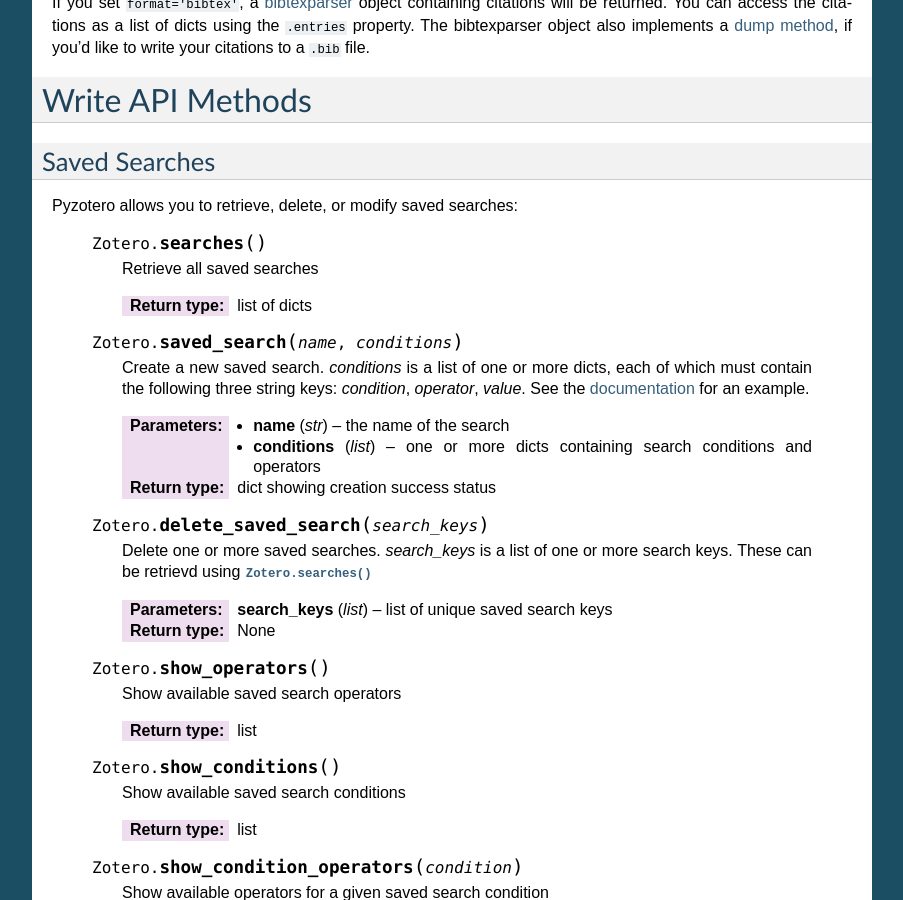
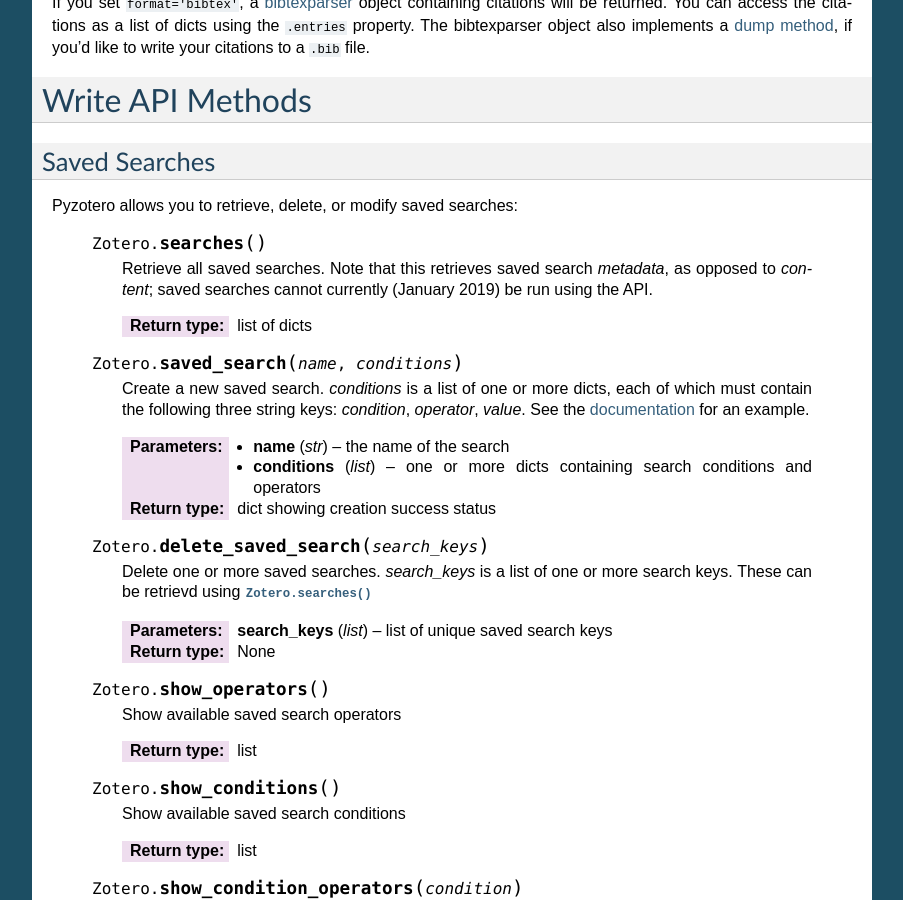
Before and after one commit to urschrei/pyzotero, a Sphinx documentation site: the page built from doc/index.rst, in a window 1280 px wide and 900 px high, scrolled down 12785 px. Shown: the whole window, without its empty margins (198-1101 px from the left). Built offline with Sphinx 7.4.7, drawn with Linux system fonts in a browser that asks for light colours; the version number could not be read and is left out.

Commit message:
Clarify saved search functionality
[ci skip]

```diff
--- a/doc/index.rst
+++ b/doc/index.rst
@@ -754,7 +754,7 @@
 
     .. py:method:: Zotero.searches()
 
-        Retrieve all saved searches
+        Retrieve all saved searches. Note that this retrieves saved search *metadata*, as opposed to *content*; saved searches cannot currently (January 2019) be run using the API.
 
         :rtype: list of dicts
 
```
